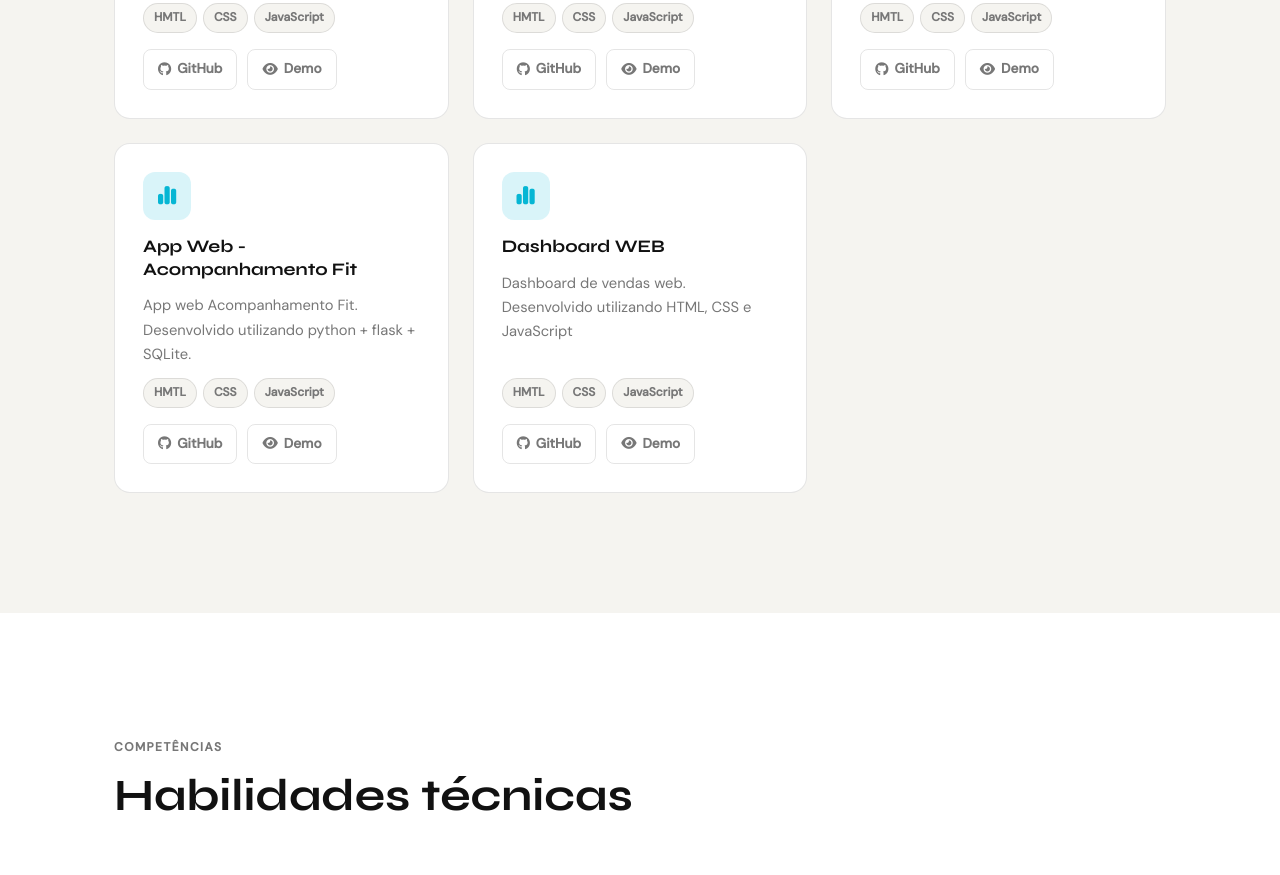
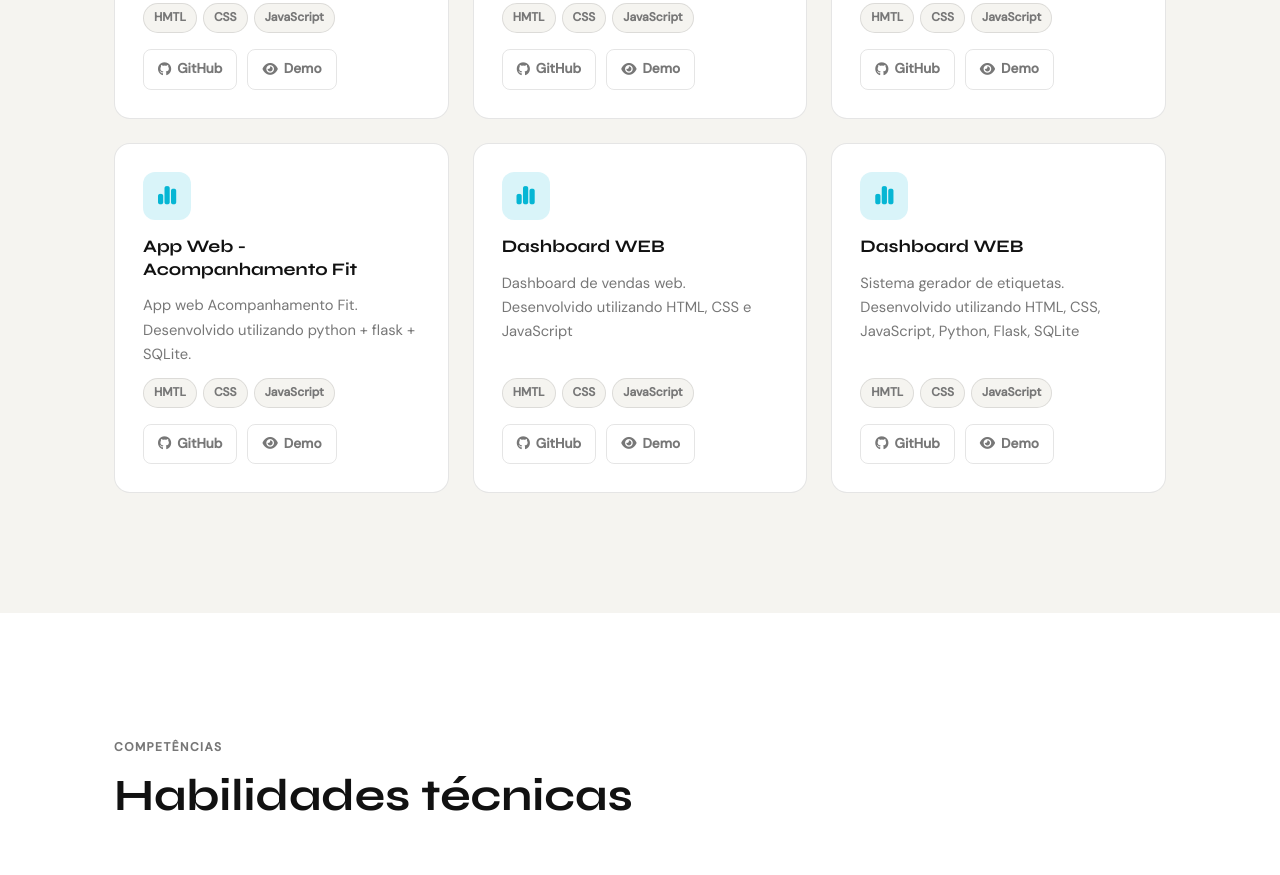
Before and after one commit to guilhermedevsoftware-glitch/Site_portifolio, a plain HTML site: page index.html in a window 1280 px wide. Shown: the part 3133-4008 px from the top of the page. Drawn offline with Linux system fonts and the light colour scheme.

Commit message:
Add files via upload

```diff
--- a/index.html
+++ b/index.html
@@ -244,6 +244,16 @@
                     <a href="https://dashboard-vendas-web-v3.onrender.com/" target="_blank"><i class="fas fa-eye"></i> Demo</a>
                 </div>
             </div>
+            <div class="card" data-reveal>
+                <div class="card-icon" style="--c:#06b6d4"><i class="fas fa-chart-simple"></i></div>
+                <h3>Dashboard WEB</h3>
+                <p>Sistema gerador de etiquetas.  Desenvolvido utilizando HTML, CSS, JavaScript, Python, Flask, SQLite</p>
+                <div class="tags"><span>HMTL</span><span>CSS</span><span>JavaScript</span></div>
+                <div class="card-links">
+                    <a href="https://github.com/guilhermedevsoftware-glitch/Gerador_de_Etiquetas_V2" target="_blank"><i class="fab fa-github"></i> GitHub</a>
+                    <a href="https://gerador-de-etiquetas-v2.onrender.com" target="_blank"><i class="fas fa-eye"></i> Demo</a>
+                </div>
+            </div>
         </div>
     </div>
 </section>
```
